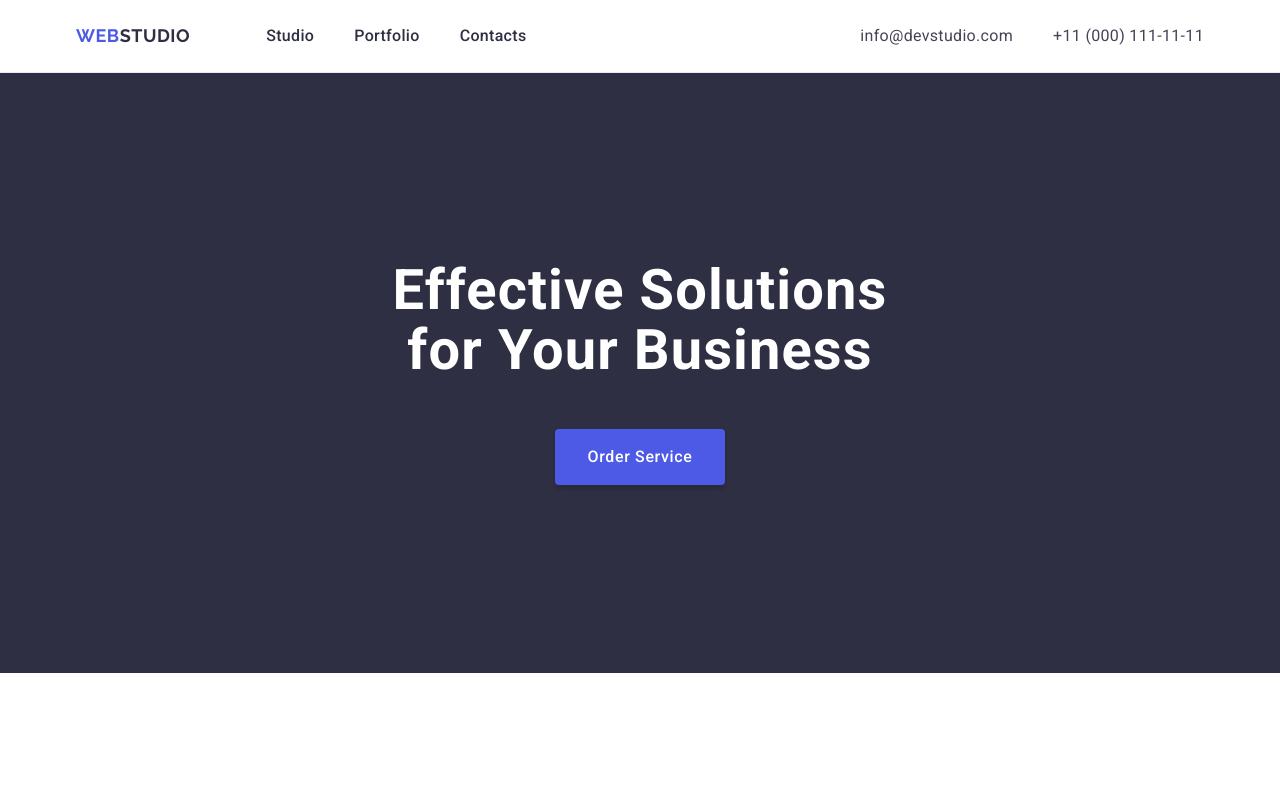
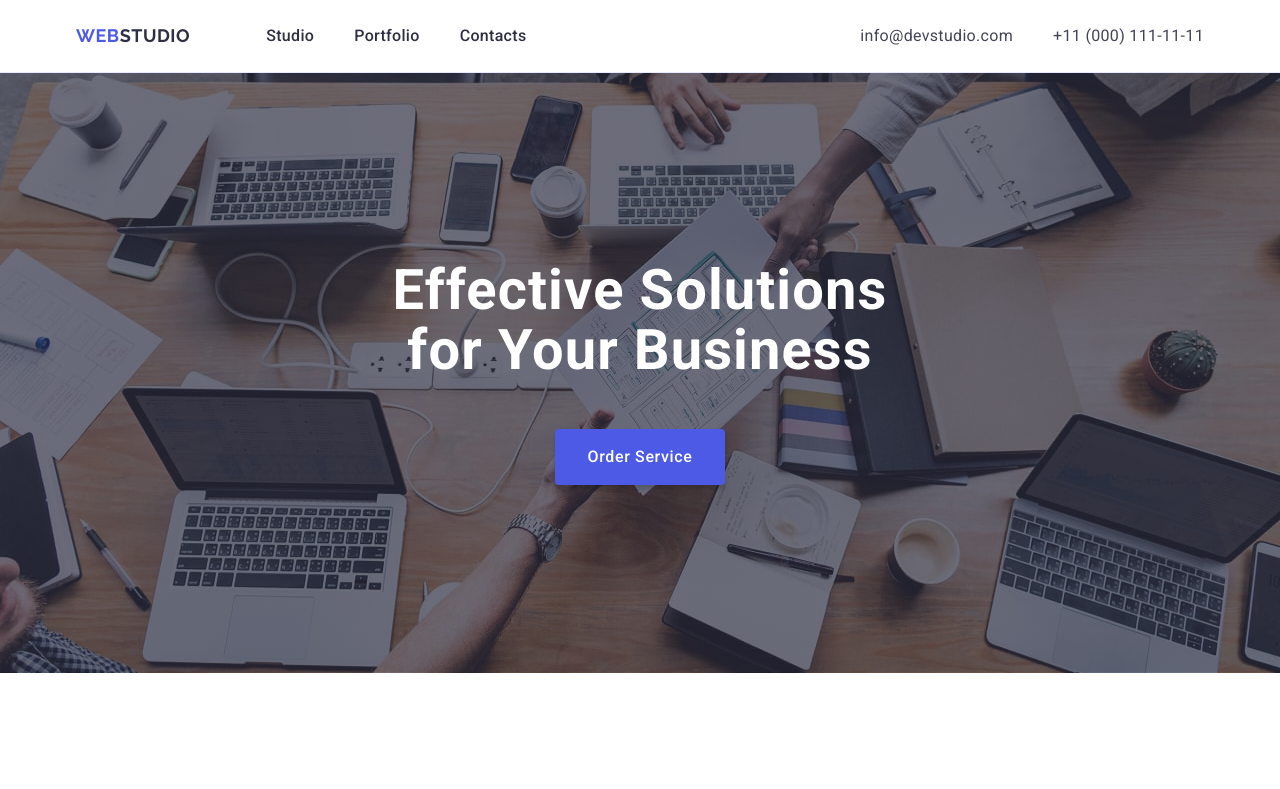
Before and after one commit to Roman-3005/goit-markup-hw-04, a plain HTML site: page index.html in a window 1280 px wide. Shown: the top 789 px of the page. Drawn offline with nearby package versions, Linux system fonts and the light colour scheme.

Commit message:
add backgraund-image in section solution

```diff
--- a/css/styles.css
+++ b/css/styles.css
@@ -134,6 +134,19 @@ img {
   flex-direction: column;
   align-items: center;
   padding: 188px 0;
+
+  background-image: linear-gradient(
+      to bottom,
+      rgba(46, 47, 66, 0.7),
+      rgba(46, 47, 66, 0.7)
+    ),
+    url('../images/section-solution-background.jpg');
+  max-width: 1440px;
+  margin: 0 auto;
+  background-size: cover;
+  background-position: center;
+  background-repeat: no-repeat;
+  height: auto;
 }
 
 .header-solution {
@@ -298,6 +311,8 @@ img {
 
 .portfolio-item {
   flex-basis: calc((100% - 3 * 24px) / 4);
+  box-shadow: 0 2px 1px 0 rgba(46, 47, 66, 0.08),
+    0 1px 1px 0 rgba(46, 47, 66, 0.16), 0 1px 6px 0 rgba(46, 47, 66, 0.08);
 }
 
 .portfolio-item-text {
```
Also changed, not shown: images/section-solution-background.jpg (added).
